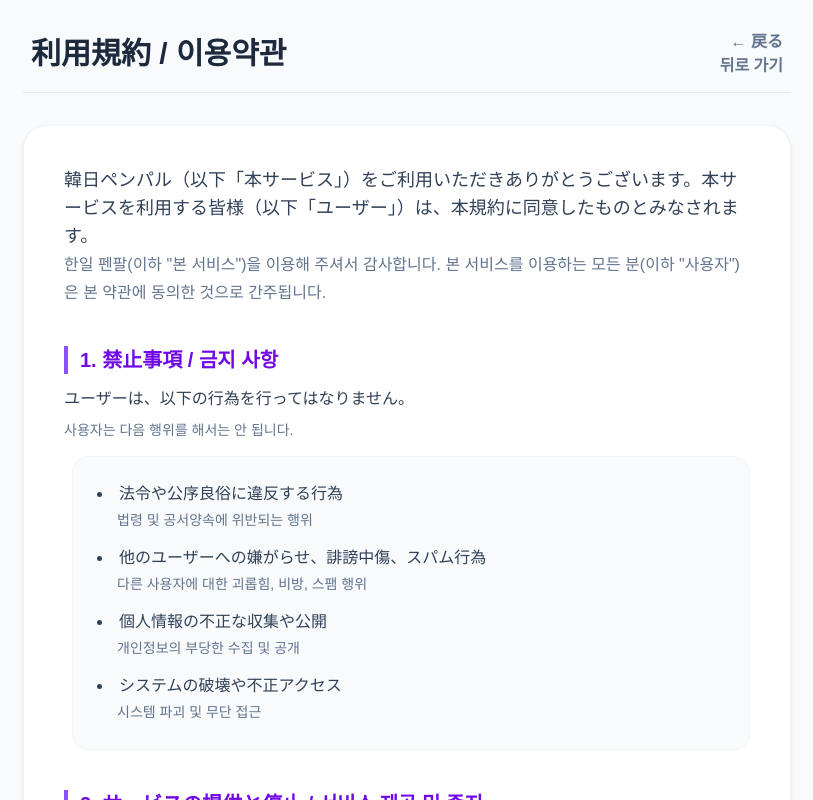
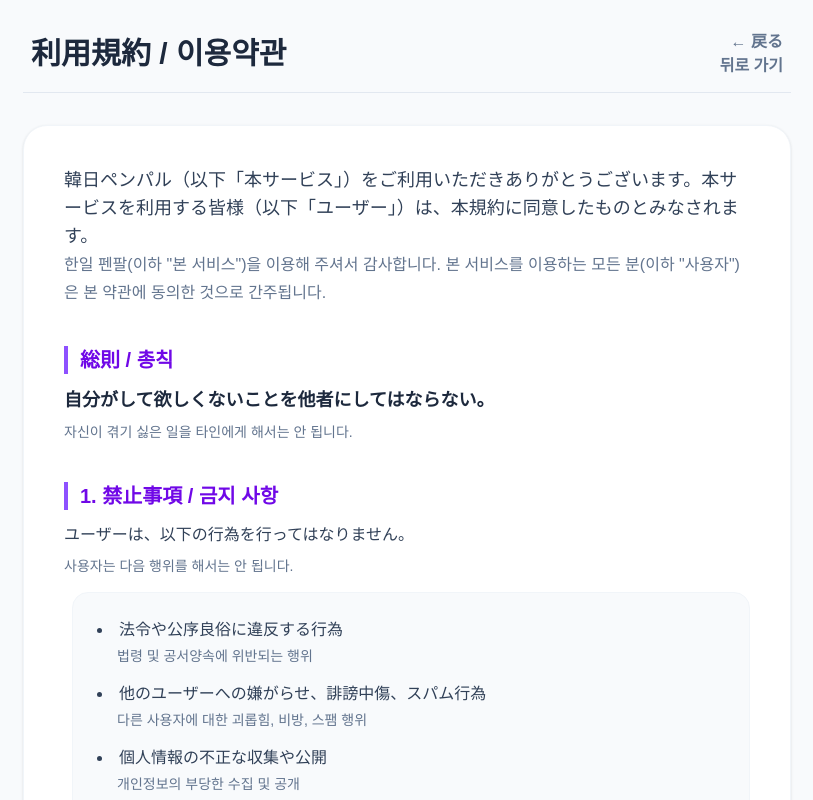
Before and after one commit to pen-pal-mvp/pen-pal-mvp, a Next.js app: page /terms in a window 1280 px wide. Shown: the top 800 px of the page, without its empty margins (233-1046 px from the left). Built offline with nearby package versions, Linux system fonts and the light colour scheme.

Commit message:
利用規約の先頭にコミュニティの総則を追加

```diff
--- a/app/terms/page.tsx
+++ b/app/terms/page.tsx
@@ -24,6 +24,19 @@ export default function TermsPage() {
               韓日ペンパル（以下「本サービス」）をご利用いただきありがとうございます。本サービスを利用する皆様（以下「ユーザー」）は、本規約に同意したものとみなされます。
               <br className="my-2"/>
               <span className="text-base text-slate-500">한일 펜팔(이하 "본 서비스")을 이용해 주셔서 감사합니다. 본 서비스를 이용하는 모든 분(이하 "사용자")은 본 약관에 동의한 것으로 간주됩니다.</span>
+            </p>
+          </section>
+
+          {/* 追加：総則 */}
+          <section>
+            <h2 className="text-xl font-bold text-violet-700 mb-3 border-l-4 border-violet-500 pl-3">
+              総則 / 총칙
+            </h2>
+            <p className="mb-2 font-bold text-lg text-slate-800">
+              自分がして欲しくないことを他者にしてはならない。
+            </p>
+            <p className="text-sm text-slate-500 font-medium">
+              자신이 겪기 싫은 일을 타인에게 해서는 안 됩니다.
             </p>
           </section>
 
```
